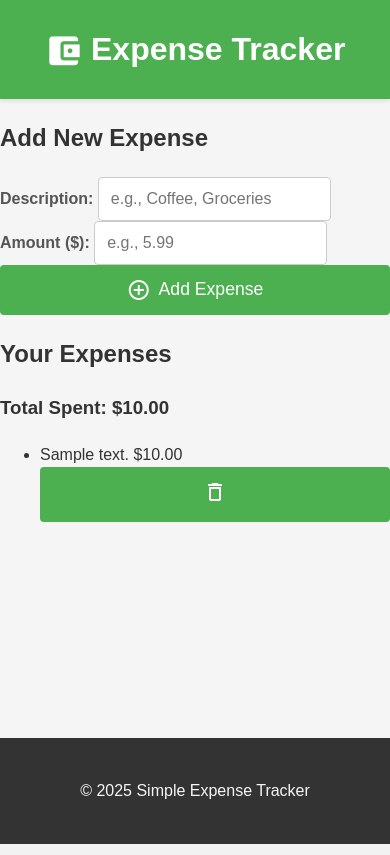
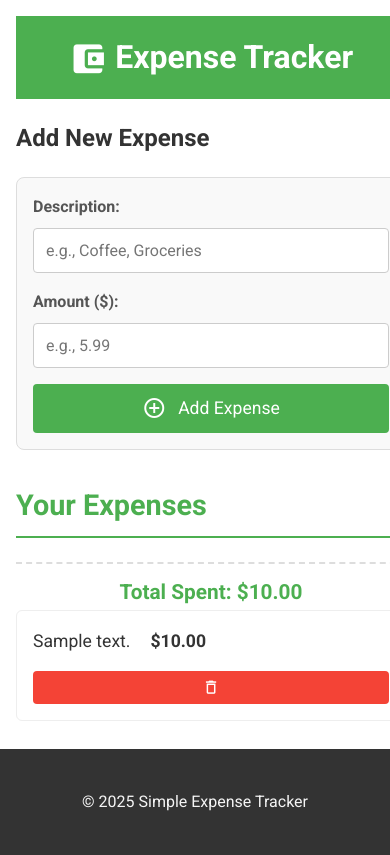
Before and after one commit to Codehub169/tempo-94232502, a Flask app: page / in a window 390 px wide. Run offline with Flask 2, Linux system fonts and the light colour scheme; tables that the repository leaves empty hold one stand-in row (values such as "Sample post").

Commit message:
Applied user request: can you align the text correctly

```diff
--- a/static/style.css
+++ b/static/style.css
@@ -1,6 +1,6 @@
 /* General Body Styles */
 body {
-    font-family: Arial, Helvetica, sans-serif;
+    font-family: 'Roboto', Arial, Helvetica, sans-serif;
     margin: 0;
     padding: 0;
     background-color: #F5F5F5;
@@ -11,30 +11,29 @@
     min-height: 100vh;
 }
 
+/* Styles for the main content container */
+.container {
+    padding: 2rem;
+    max-width: 800px;
+    margin: 2rem auto;
+    background-color: white;
+    border-radius: 8px;
+    box-shadow: 0 0 15px rgba(0, 0, 0, 0.1);
+}
+
 /* Header Styles */
 header {
     background-color: #4CAF50;
     color: white;
     padding: 1.5rem 2rem;
     text-align: center;
-    box-shadow: 0 2px 4px rgba(0, 0, 0, 0.1);
+    /* Removed box-shadow as .container provides main shadow */
 }
 
 header h1 {
     margin: 0;
     font-size: 2.5rem;
     font-weight: bold;
-}
-
-/* Main Content Area */
-main {
-    flex: 1;
-    padding: 2rem;
-    max-width: 800px;
-    margin: 2rem auto;
-    background-color: white;
-    border-radius: 8px;
-    box-shadow: 0 0 15px rgba(0, 0, 0, 0.1);
 }
 
 /* Form Styling */
@@ -49,34 +48,35 @@
     background-color: #f9f9f9;
 }
 
-form#add-expense-form div {
+form#add-expense-form div.form-group {
     display: flex;
     flex-direction: column;
 }
 
-form label {
+form#add-expense-form label {
     margin-bottom: 0.5rem;
     font-weight: bold;
     color: #555;
 }
 
-form input[type="text"],
-form input[type="number"] {
+form#add-expense-form input[type="text"],
+form#add-expense-form input[type="number"] {
     padding: 0.75rem;
     border: 1px solid #ccc;
     border-radius: 4px;
     font-size: 1rem;
+    font-family: 'Roboto', Arial, sans-serif;
     transition: border-color 0.3s ease;
 }
 
-form input[type="text"]:focus,
-form input[type="number"]:focus {
+form#add-expense-form input[type="text"]:focus,
+form#add-expense-form input[type="number"]:focus {
     border-color: #4CAF50;
     outline: none;
     box-shadow: 0 0 5px rgba(76, 175, 80, 0.5);
 }
 
-form button[type="submit"] {
+form#add-expense-form button.btn-add {
     background-color: #4CAF50;
     color: white;
     padding: 0.75rem 1.5rem;
@@ -84,11 +84,15 @@
     border-radius: 4px;
     cursor: pointer;
     font-size: 1.1rem;
+    font-family: 'Roboto', Arial, sans-serif;
     transition: background-color 0.3s ease, transform 0.2s ease;
     align-self: flex-start;
+    display: inline-flex;
+    align-items: center;
+    gap: 0.5rem; /* Space for icon */
 }
 
-form button[type="submit"]:hover {
+form#add-expense-form button.btn-add:hover {
     background-color: #45a049;
     transform: translateY(-2px);
 }
@@ -102,13 +106,13 @@
     font-size: 1.8rem;
 }
 
-section#expense-list ul {
+section#expense-list ul.expense-list {
     list-style: none;
     padding: 0;
     margin: 0;
 }
 
-section#expense-list li {
+section#expense-list li.expense-item {
     background-color: #fff;
     padding: 1rem 1.5rem;
     margin-bottom: 0.75rem;
@@ -120,60 +124,61 @@
     transition: box-shadow 0.3s ease;
 }
 
-section#expense-list li:hover {
+section#expense-list li.expense-item:hover {
     box-shadow: 0 2px 8px rgba(0,0,0,0.08);
 }
 
-span.description {
+section#expense-list span.expense-description {
     flex-grow: 1;
     margin-right: 1rem;
     font-size: 1.1rem;
 }
 
-span.amount {
+section#expense-list span.expense-amount {
     font-weight: bold;
     color: #333;
-    min-width: 80px; /* Ensure amounts align nicely */
+    min-width: 80px;
     text-align: right;
     font-size: 1.1rem;
 }
 
 /* Delete Button */
-form.delete-form {
+section#expense-list form.delete-form {
     display: inline;
     margin-left: 1rem;
 }
 
-button.delete-button {
-    background-color: #f44336; /* Red for delete */
+button.btn-delete {
+    background-color: #f44336;
     color: white;
     border: none;
     padding: 0.5rem 0.8rem;
     border-radius: 4px;
     cursor: pointer;
     font-size: 0.9rem;
+    font-family: 'Roboto', Arial, sans-serif;
     transition: background-color 0.3s ease, transform 0.2s ease;
     display: inline-flex;
     align-items: center;
-    gap: 0.3rem;
+    gap: 0.3rem; /* Space for icon */
 }
 
-button.delete-button .material-icons {
-    font-size: 1.1rem; /* Icon size */
+button.btn-delete .material-icons {
+    font-size: 1.1rem;
 }
 
-button.delete-button:hover {
+button.btn-delete:hover {
     background-color: #e53935;
     transform: translateY(-1px);
 }
 
 /* Total Expenses */
-p#total-expenses {
+.total-expenses h3 {
     font-size: 1.5rem;
     font-weight: bold;
     color: #4CAF50;
     text-align: right;
-    margin-top: 2rem;
+    margin: 2rem 0 0 0; /* Adjusted margin */
     padding-top: 1rem;
     border-top: 2px dashed #ddd;
 }
@@ -184,55 +189,72 @@
     padding: 1.5rem;
     background-color: #333333;
     color: #F5F5F5;
-    margin-top: auto; /* Pushes footer to the bottom */
+    margin-top: auto;
 }
 
 /* Responsive adjustments */
 @media (max-width: 600px) {
+    .container {
+        margin: 0;
+        padding: 1rem;
+        border-radius: 0;
+        box-shadow: none; /* Remove shadow on mobile for edge-to-edge design */
+        width: 100%;
+        max-width: 100%;
+        margin-top:0; /* Ensure no top margin from original .container style */
+        margin-bottom:0; /* Ensure no bottom margin from original .container style */
+        border-radius: 0; /* No rounded corners on mobile */
+    }
+    body {
+        /* ensure body has no padding if container is edge-to-edge */
+    }
+
+    header {
+        padding: 1rem 1.5rem;
+    }
+
     header h1 {
         font-size: 2rem;
-    }
-
-    main {
-        margin: 1rem;
-        padding: 1.5rem;
     }
 
     form#add-expense-form {
         padding: 1rem;
     }
 
-    form button[type="submit"] {
+    form#add-expense-form button.btn-add {
         width: 100%;
         padding: 0.8rem;
+        justify-content: center;
     }
 
-    section#expense-list li {
+    section#expense-list li.expense-item {
         flex-direction: column;
         align-items: flex-start;
         gap: 0.5rem;
         padding: 1rem;
     }
 
-    span.amount {
+    section#expense-list span.expense-amount {
         text-align: left;
         min-width: auto;
     }
 
-    form.delete-form {
+    section#expense-list form.delete-form {
         margin-left: 0;
         margin-top: 0.5rem;
         width: 100%;
     }
 
-    button.delete-button {
+    button.btn-delete {
         width: 100%;
         justify-content: center;
     }
 
-    p#total-expenses {
+    .total-expenses h3 {
         font-size: 1.3rem;
         text-align: center;
+        margin-top: 1.5rem;
+        padding-top: 0.75rem;
     }
 }
 
--- a/templates/index.html
+++ b/templates/index.html
@@ -16,7 +16,7 @@
 
         <section class="add-expense-section">
             <h2>Add New Expense</h2>
-            <form method="POST" action="{{ url_for('index') }}">
+            <form method="POST" action="{{ url_for('index') }}" id="add-expense-form">
                 <div class="form-group">
                     <label for="description">Description:</label>
                     <input type="text" id="description" name="description" placeholder="e.g., Coffee, Groceries" required>
@@ -29,7 +29,7 @@
             </form>
         </section>
 
-        <section class="expenses-overview">
+        <section class="expenses-overview" id="expense-list">
             <h2>Your Expenses</h2>
             <div class="total-expenses">
                 <h3>Total Spent: <span class="total-amount">${{ '%.2f'|format(total_expenses) }}</span></h3>
@@ -43,7 +43,7 @@
                         <span class="expense-description">{{ expense.description }}</span>
                         <span class="expense-amount">${{ '%.2f'|format(expense.amount) }}</span>
                     </div>
-                    <form method="POST" action="{{ url_for('delete_expense', expense_id=expense.id) }}" style="display: inline;">
+                    <form method="POST" action="{{ url_for('delete_expense', expense_id=expense.id) }}" style="display: inline;" class="delete-form">
                         <button type="submit" class="btn-delete" title="Delete expense">
                             <span class="material-icons">delete_outline</span>
                         </button>
```
